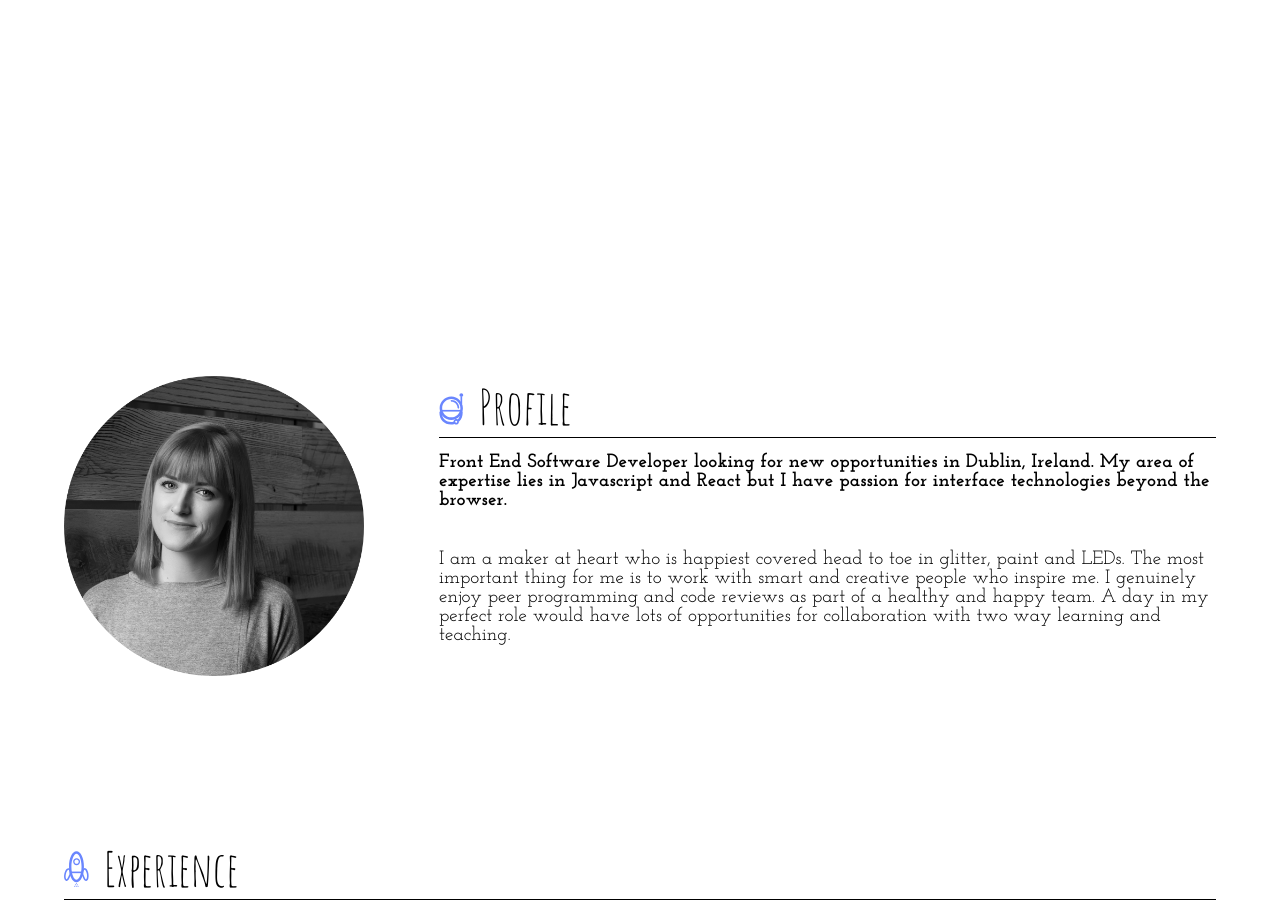
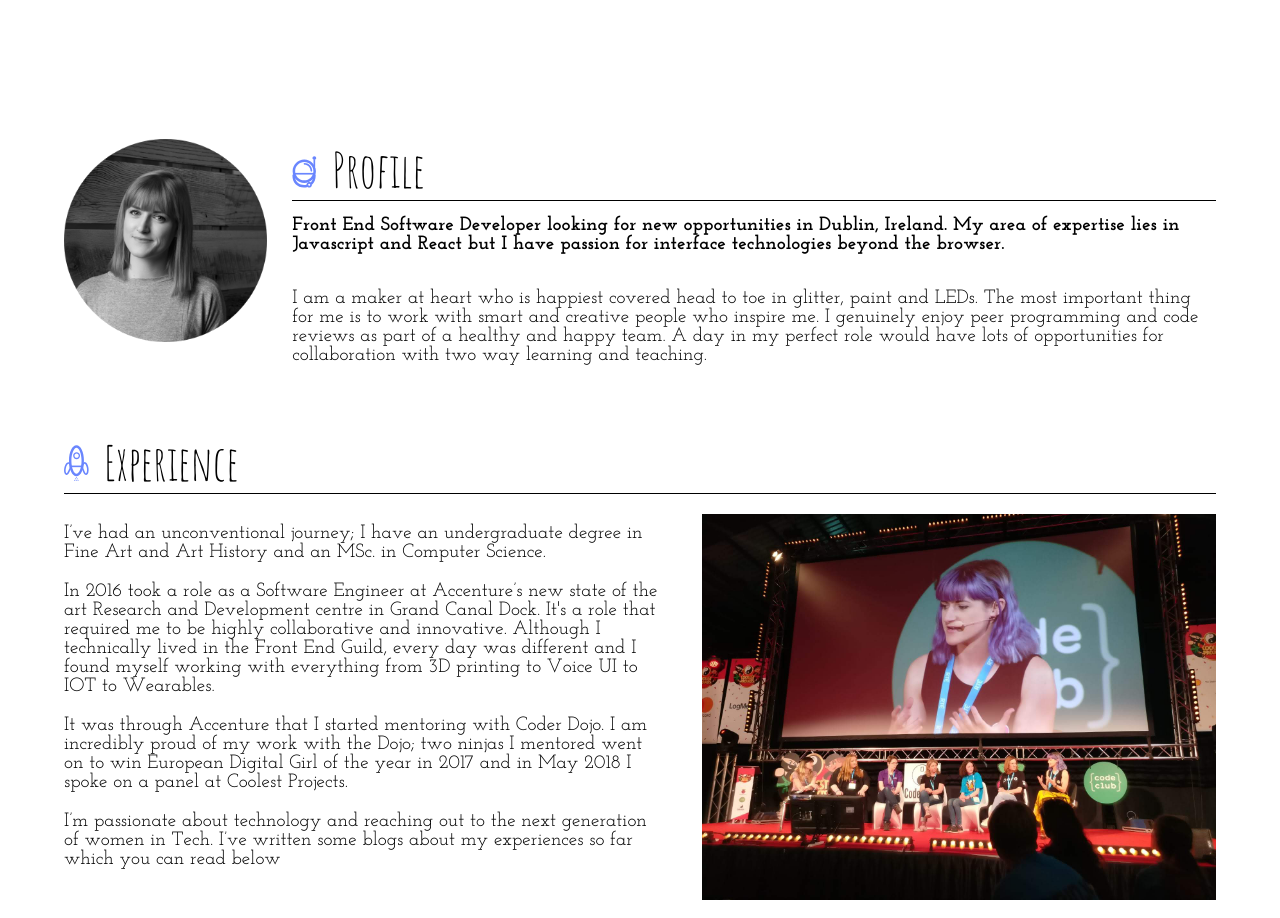
Before and after one commit to caggers/website-2018, a React (Create React App) app: page / in a window 1280 px wide. Shown: the part 780-1698 px from the top of the page. Built offline with nearby package versions, Linux system fonts and the light colour scheme.

Commit message:
changes to overall grid

```diff
--- a/src/components/homePage.js
+++ b/src/components/homePage.js
@@ -10,32 +10,38 @@ import Experience from './experience';
 
 const AppWrapper = styled.div`
     text-align: center;
-    padding: 1rem;
-    margin: 10rem auto 0 auto;
-    width: 90%;
     display: grid;
-    grid-gap: 20px 75px;
-    grid-template-rows: 50em 20em 20em;
+    grid-gap: 25px;
 `
 
 const AppHeader = styled.div`
-    height: 100vh;
 //   color: ${props => props.theme.dark};
-//   background-color: ${props => props.theme.primary};
   grid-column: 1 / 1;
   grid-row: 1 / 3;
+  padding: 1rem;
+  margin: 15rem auto;
+  width: 90%;
+`
+
+const AppIntroBackground = styled.div`
+  // grid-column: 1 / 1;
+  // grid-row: 3 / 3;
+  // background-color: #23A6D5;
 `
 
 const AppIntro = styled.div`
   grid-column: 1 / 1;
-  grid-row: 2 / 3;
-
+  grid-row: 3 / 3;
+  padding: 1rem;
+  width: 90%;
+  margin: auto;
 `
 
 const AppSection = styled.div`
   padding-top: 5%;
-  grid-column: 1 / 1;
-  grid-row: 3 / 3;
+  padding: 1rem;
+  margin: auto;
+  width: 90%;
 
 `
 
@@ -48,9 +54,11 @@ export default class HomePage extends Component {
           <AppHeader>
             <Splash />
           </AppHeader>
-          <AppIntro>
-            <Profile data={sectionsArray[0]}/>
-          </AppIntro>
+          <AppIntroBackground>
+            <AppIntro>
+              <Profile data={sectionsArray[0]}/>
+            </AppIntro>
+          </AppIntroBackground>
           <AppSection>
             <Experience data={sectionsArray[1]} />
           </AppSection>
--- a/src/components/profile.js
+++ b/src/components/profile.js
@@ -8,11 +8,11 @@ import SectionContent from './section/sectionContent';
 
 const ProfileWrapper = styled.div`
   display: grid;
-  grid-gap: 20px 75px;
+  grid-gap: 25px;
 `
 
 const ProfilePic = styled.img`
-  height: 300px;
+  width: 100%;
   grid-column: 1 / 1;
   grid-row: 1 / 4;
 `
@@ -31,18 +31,12 @@ const ProfileContent = styled.div`
 const SectionSubtitle = styled.div`
   font-family: Josefin Slab Bold, Arial, Verdana, sans-serif;
   padding-top: 15px;
-
-`
-
-const ExtraContent = styled.div`
-  font-family: Josefin Slab, Arial, Verdana, sans-serif;
-  padding-top: 15px;
 `
 
 export default class Profile extends React.Component {
 
   render() {
-    const { title, subtitle, icon, text, blogs } = this.props.data;
+    const { title, subtitle, icon, text } = this.props.data;
     return (
       <ProfileWrapper>
         <ProfilePic src={profileImg} alt="profile picture" />
```
